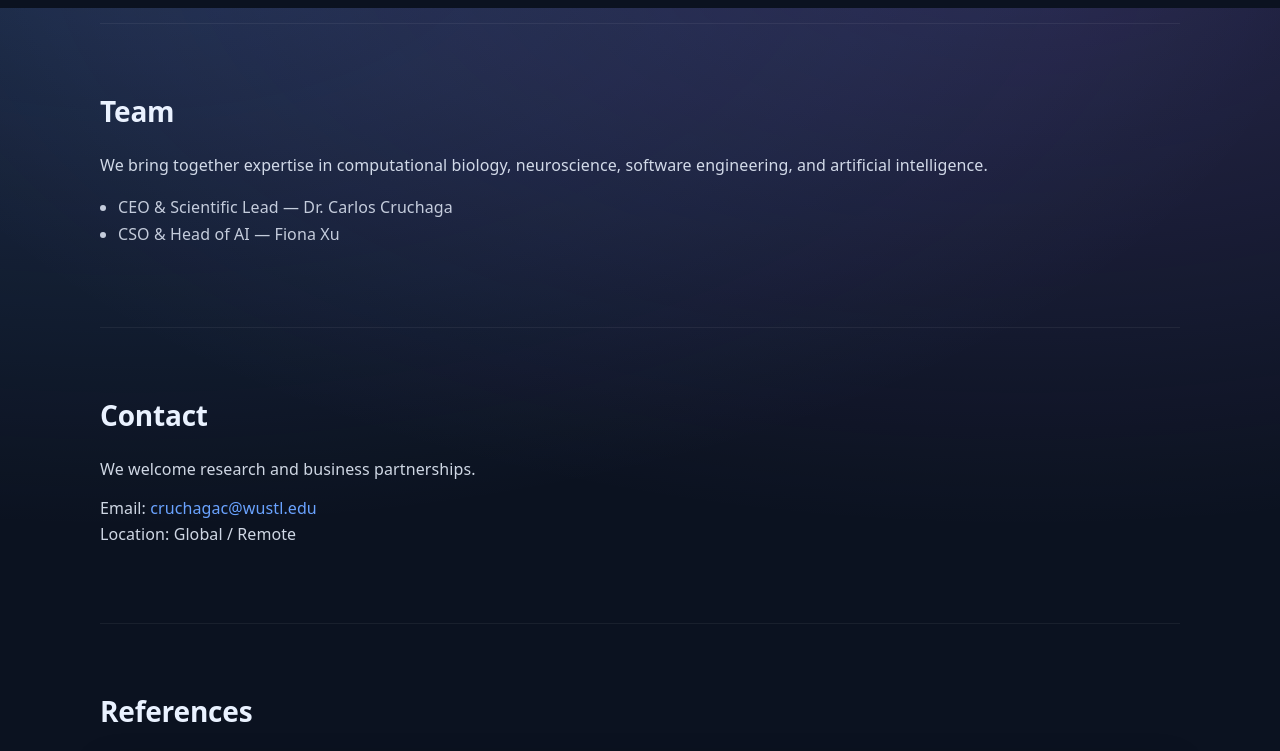
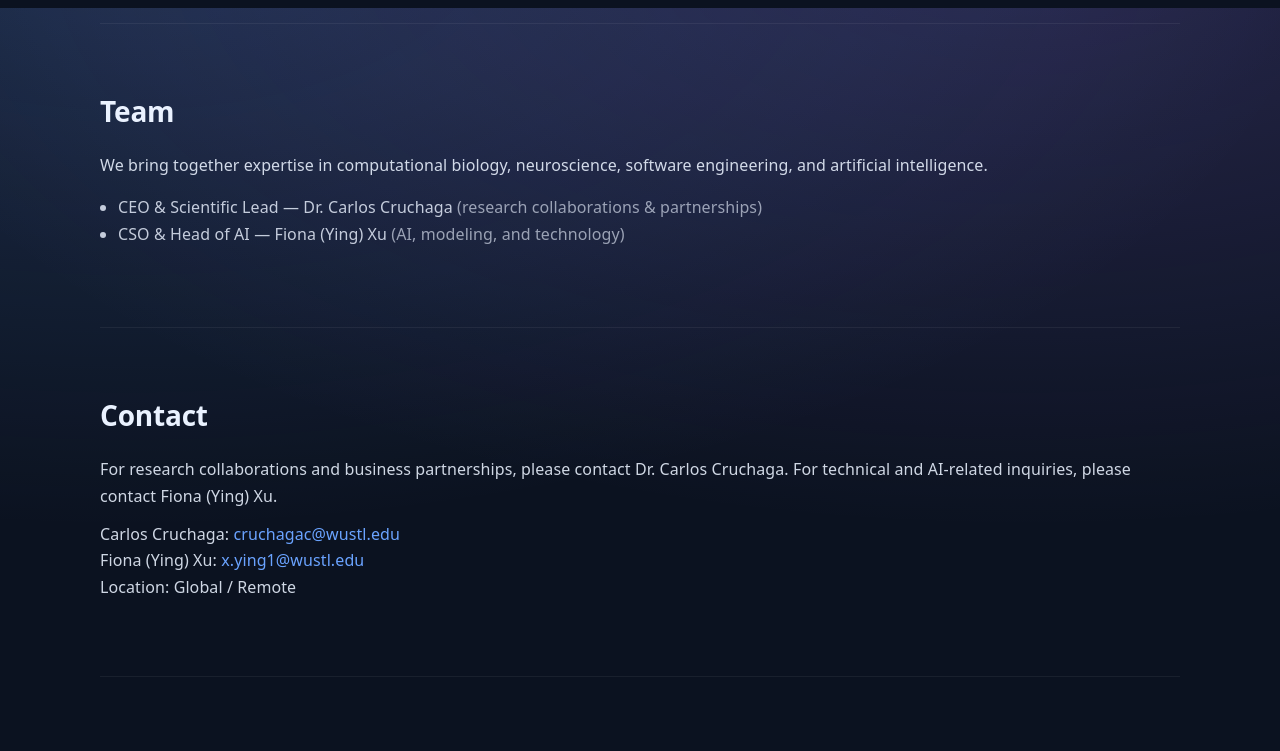
Before and after one commit to YingXu001/Andia_Health_Home, a React (Vite) app: page / in a window 1280 px wide. Shown: the part 2392-3143 px from the top of the page. Built offline with nearby package versions, Linux system fonts and the light colour scheme.

Commit message:
update the team and contact section

```diff
--- a/src/App.jsx
+++ b/src/App.jsx
@@ -77,7 +77,7 @@
             validated in over 40,000 samples from the Global Neurodegeneration Proteomics Consortium and UK
             Biobank and shows that it can accurately identify individuals with Alzheimer’s disease,
             Parkinson’s disease, FTD, or DLB even before clinical symptoms
-            <Citation id={5} />.
+            <Citation id={1} />.
           </p>
         </Section>
 
@@ -97,15 +97,28 @@
             and artificial intelligence.
           </p>
           <ul className="list">
-            <li>CEO & Scientific Lead — Dr. Carlos Cruchaga</li>
-            <li>CSO & Head of AI — Fiona Xu</li>
+            <li>
+              CEO & Scientific Lead — Dr. Carlos Cruchaga
+              <span style={{ opacity: 0.75 }}> (research collaborations & partnerships)</span>
+            </li>
+            <li>
+              CSO & Head of AI — Fiona (Ying) Xu
+              <span style={{ opacity: 0.75 }}> (AI, modeling, and technology)</span>
+            </li>
           </ul>
         </Section>
 
         <Section id="contact" title="Contact">
-          <p>We welcome research and business partnerships.</p>
           <p>
-            Email: <a href="mailto:cruchagac@wustl.edu">cruchagac@wustl.edu</a>
+            For research collaborations and business partnerships, please contact Dr. Carlos Cruchaga.
+            For technical and AI-related inquiries, please contact Fiona (Ying) Xu.
+          </p>
+          <p>
+            Carlos Cruchaga:{" "}
+            <a href="mailto:cruchagac@wustl.edu">cruchagac@wustl.edu</a>
+            <br />
+            Fiona (Ying) Xu:{" "}
+            <a href="mailto:x.ying1@wustl.edu">x.ying1@wustl.edu</a>
             <br />
             Location: Global / Remote
           </p>
```
